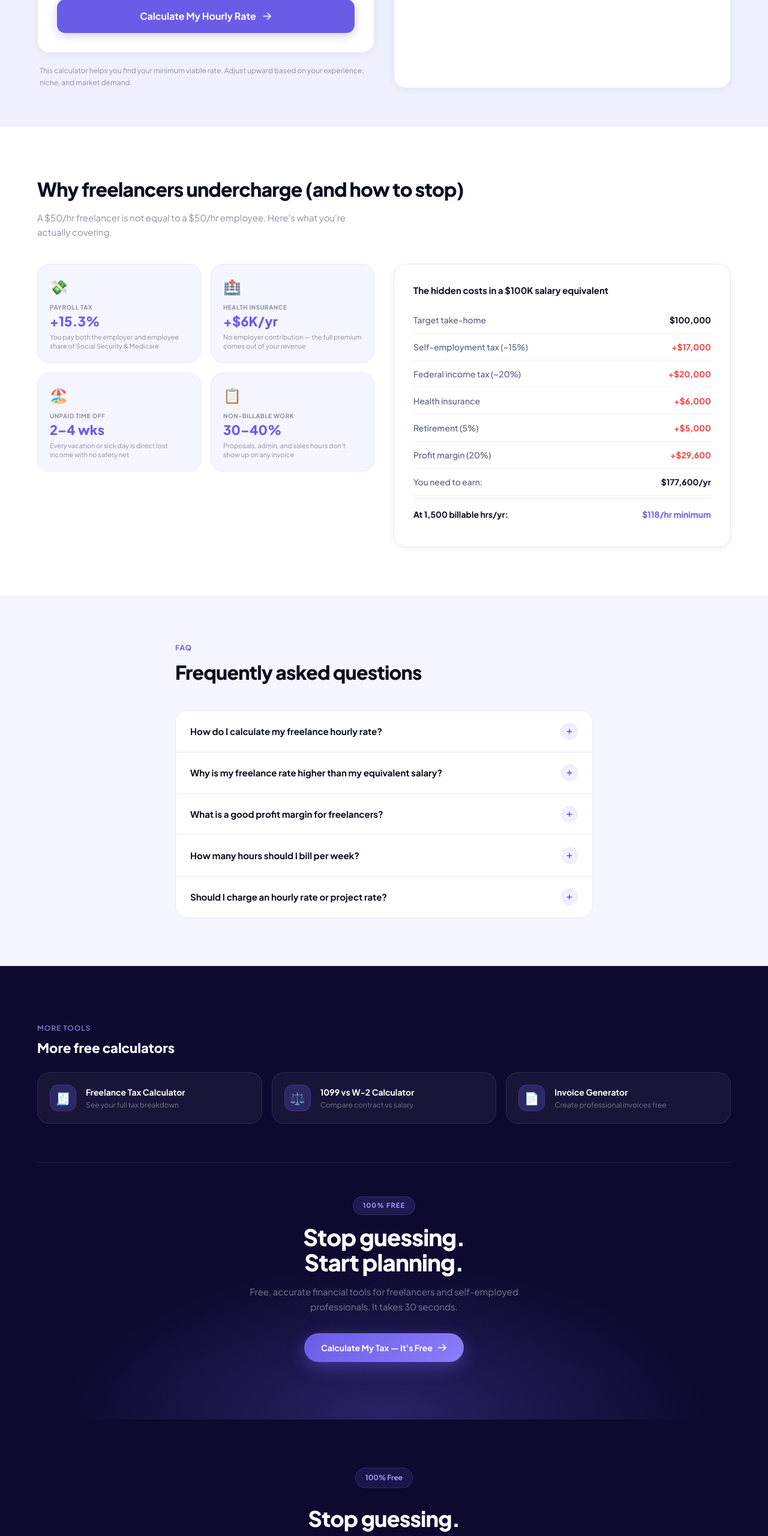
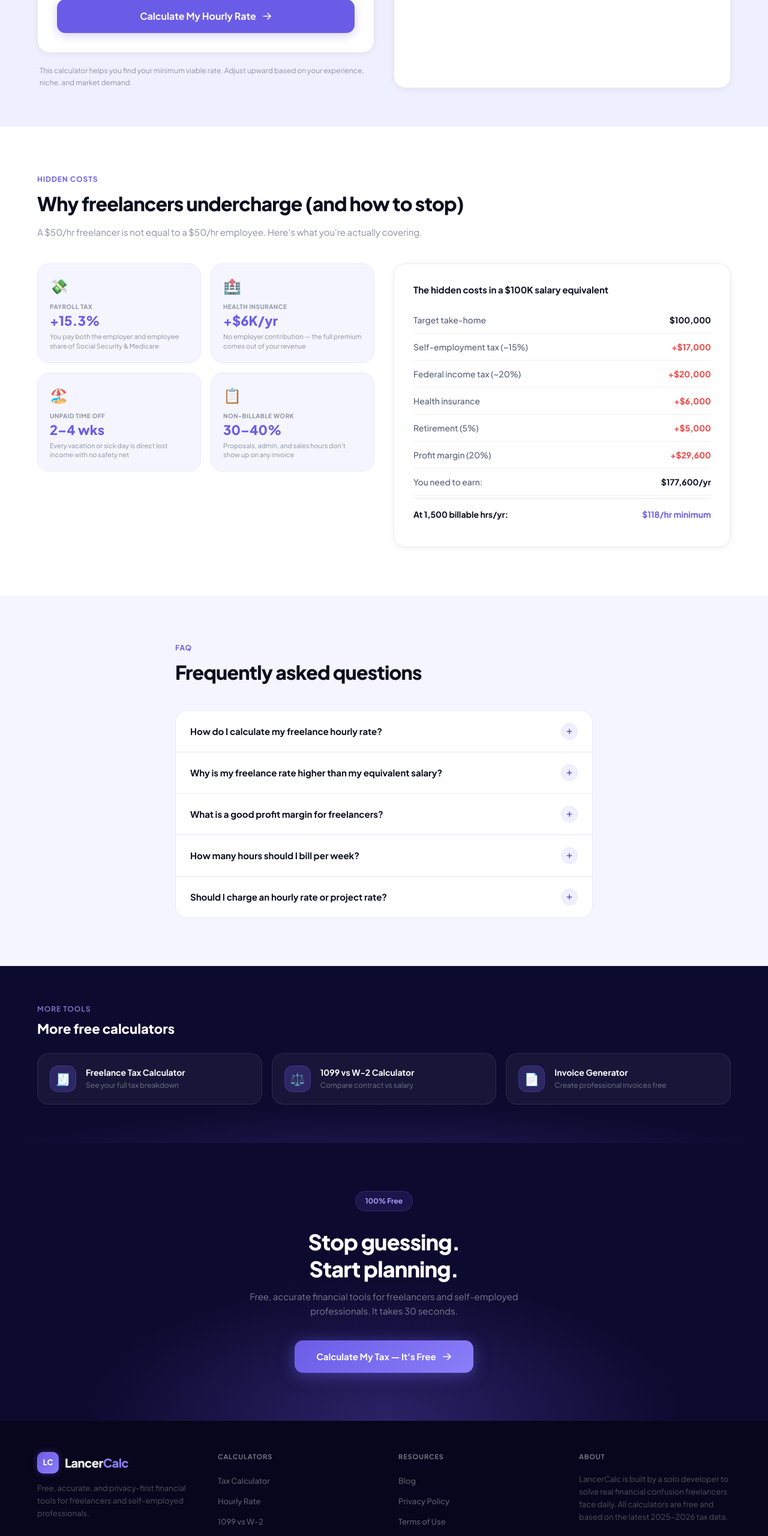
Before and after one commit to Haseeburrahmann/lancercalc, a Next.js app: page /hourly-rate-calculator in a window 1280 px wide. Shown: the part 1550-4110 px from the top of the page at 60% size. Built offline with nearby package versions, Linux system fonts and the light colour scheme.

Commit message:
fix: 4 UX issues on hourly-rate-calculator page

```diff
--- a/app/hourly-rate-calculator/page.tsx
+++ b/app/hourly-rate-calculator/page.tsx
@@ -158,24 +158,25 @@ export default function HourlyRateCalculatorPage() {
         <div className="max-w-[1220px] mx-auto px-4 sm:px-8">
           {/* Full-width heading */}
           <div className="mb-10">
+            <div className="section-label">Hidden Costs</div>
             <h2 className="text-[28px] md:text-[32px] font-extrabold tracking-tight" style={{ color: "#0A0F1E" }}>
               Why freelancers undercharge (and how to stop)
             </h2>
-            <p className="text-[15px] leading-relaxed mt-3 max-w-[560px]" style={{ color: "#8B90A0" }}>
+            <p className="text-[15px] leading-relaxed mt-3" style={{ color: "#8B90A0" }}>
               A $50/hr freelancer is not equal to a $50/hr employee. Here&apos;s what you&apos;re actually covering.
             </p>
           </div>
 
           <div className="grid grid-cols-1 md:grid-cols-2 gap-8 items-start">
             {/* Left — 2×2 hidden-cost stat grid */}
-            <div className="grid grid-cols-2 gap-4">
+            <div className="grid grid-cols-2 gap-4 auto-rows-fr">
               {[
                 { icon: "💸", label: "Payroll Tax", value: "+15.3%", desc: "You pay both the employer and employee share of Social Security & Medicare" },
-                { icon: "🏥", label: "Health Insurance", desc: "No employer contribution — the full premium comes out of your revenue", value: "+$6K/yr" },
+                { icon: "🏥", label: "Health Insurance", value: "+$6K/yr", desc: "No employer contribution — the full premium comes out of your revenue" },
                 { icon: "🏖️", label: "Unpaid Time Off", value: "2–4 wks", desc: "Every vacation or sick day is direct lost income with no safety net" },
                 { icon: "📋", label: "Non-Billable Work", value: "30–40%", desc: "Proposals, admin, and sales hours don't show up on any invoice" },
               ].map((stat) => (
-                <div key={stat.label} className="rounded-2xl p-5" style={{ background: "#F4F5FF", border: "1.5px solid #E6E9FF" }}>
+                <div key={stat.label} className="rounded-2xl p-5 flex flex-col" style={{ background: "#F4F5FF", border: "1.5px solid #E6E9FF" }}>
                   <div className="text-2xl mb-3">{stat.icon}</div>
                   <div className="text-[10px] font-bold uppercase tracking-wider mb-1" style={{ color: "#8B90A0" }}>{stat.label}</div>
                   <div className="text-[22px] font-extrabold leading-none mb-2" style={{ color: "#6B5CE7" }}>{stat.value}</div>
@@ -226,16 +227,14 @@ export default function HourlyRateCalculatorPage() {
         </div>
       </section>
 
-      {/* ── Merged: Related Tools + CTA ── */}
-      <section className="relative overflow-hidden py-16 md:py-24" style={{ background: "#0C0A2E" }}>
+      {/* ── Related Tools ── */}
+      <section className="relative overflow-hidden py-14 md:py-16" style={{ background: "#0C0A2E" }}>
         <div className="absolute inset-0 pointer-events-none"
-          style={{ background: "radial-gradient(ellipse 60% 50% at 50% 100%, rgba(107,92,231,0.30) 0%, transparent 70%)" }} />
+          style={{ background: "radial-gradient(ellipse 80% 60% at 50% 120%, rgba(107,92,231,0.25) 0%, transparent 70%)" }} />
         <div className="relative max-w-[1220px] mx-auto px-4 sm:px-8">
-
-          {/* Tools row */}
           <div className="section-label" style={{ color: "rgba(168,158,255,0.70)" }}>More Tools</div>
           <h2 className="text-[22px] font-extrabold mb-6 text-white">More free calculators</h2>
-          <div className="grid grid-cols-1 sm:grid-cols-3 gap-4 mb-16">
+          <div className="grid grid-cols-1 sm:grid-cols-3 gap-4">
             {[
               { href: "/freelance-tax-calculator", emoji: "🧾", title: "Freelance Tax Calculator", sub: "See your full tax breakdown" },
               { href: "/1099-vs-w2-calculator", emoji: "⚖️", title: "1099 vs W-2 Calculator", sub: "Compare contract vs salary" },
@@ -244,7 +243,7 @@ export default function HourlyRateCalculatorPage() {
               <Link
                 key={t.href}
                 href={t.href}
-                className="flex items-center gap-4 rounded-2xl p-5 transition-all group"
+                className="flex items-center gap-4 rounded-2xl p-5 transition-all"
                 style={{ background: "rgba(255,255,255,0.05)", border: "1px solid rgba(255,255,255,0.09)" }}
               >
                 <div className="w-[44px] h-[44px] rounded-xl flex items-center justify-center text-xl flex-shrink-0"
@@ -256,33 +255,6 @@ export default function HourlyRateCalculatorPage() {
               </Link>
             ))}
           </div>
-
-          {/* Divider */}
-          <div className="border-t mb-14" style={{ borderColor: "rgba(255,255,255,0.08)" }} />
-
-          {/* CTA */}
-          <div className="text-center max-w-[520px] mx-auto">
-            <span className="inline-block text-[11px] font-bold uppercase tracking-widest mb-4 px-4 py-1.5 rounded-full"
-              style={{ background: "rgba(107,92,231,0.20)", color: "#A89EFF", border: "1px solid rgba(107,92,231,0.25)" }}>
-              100% Free
-            </span>
-            <h2 className="text-[clamp(28px,3vw,40px)] font-extrabold leading-[1.1] tracking-tight text-white mb-4">
-              Stop guessing.<br />Start planning.
-            </h2>
-            <p className="text-[15px] mb-8 leading-relaxed" style={{ color: "rgba(255,255,255,0.45)" }}>
-              Free, accurate financial tools for freelancers and self-employed professionals. It takes 30 seconds.
-            </p>
-            <Link
-              href="/freelance-tax-calculator"
-              className="inline-flex items-center gap-2 text-white font-bold text-sm px-7 py-3.5 rounded-full transition-all"
-              style={{ background: "linear-gradient(135deg, #6B5CE7 0%, #8B7EF8 100%)", boxShadow: "0 8px 28px rgba(107,92,231,0.45)" }}
-            >
-              Calculate My Tax — It&apos;s Free
-              <svg className="w-4 h-4" fill="none" viewBox="0 0 24 24" stroke="currentColor" strokeWidth={2.5}>
-                <path strokeLinecap="round" strokeLinejoin="round" d="M13.5 4.5L21 12m0 0l-7.5 7.5M21 12H3" />
-              </svg>
-            </Link>
-          </div>
         </div>
       </section>
     </div>
```
